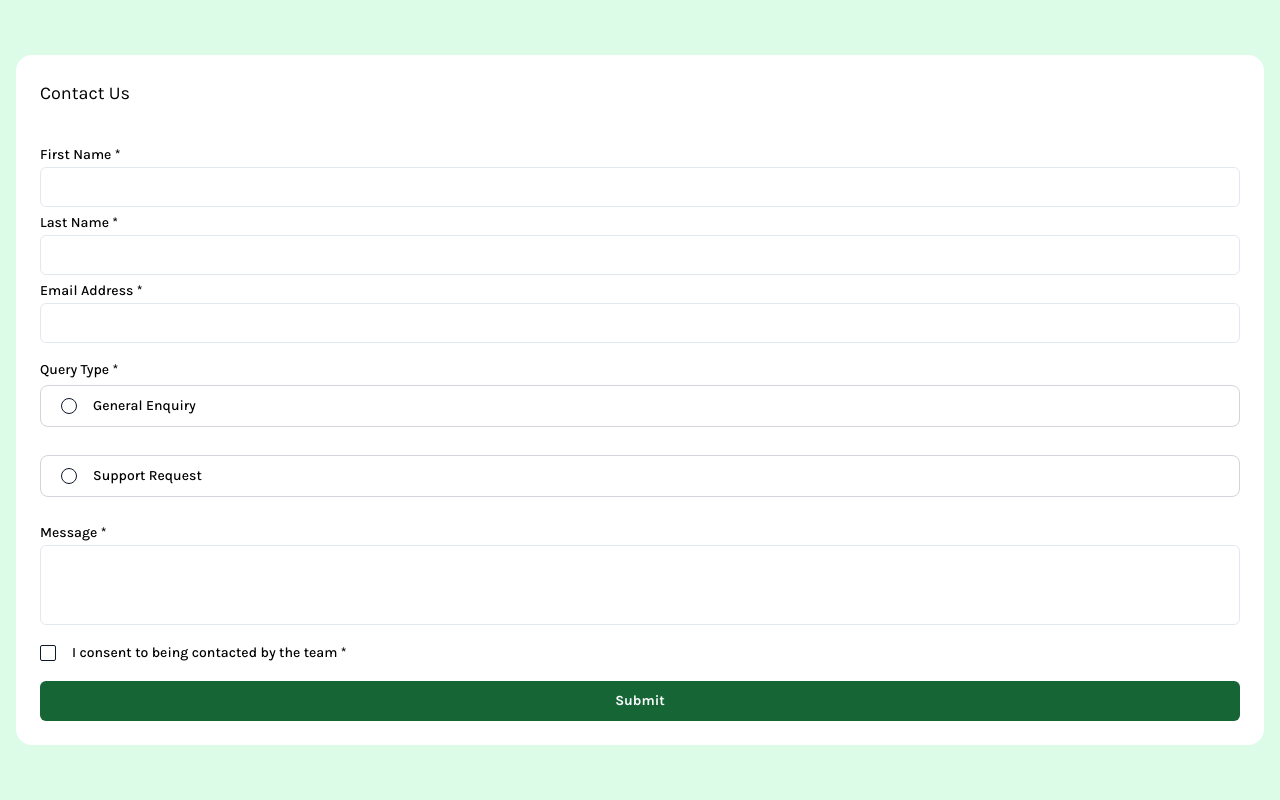
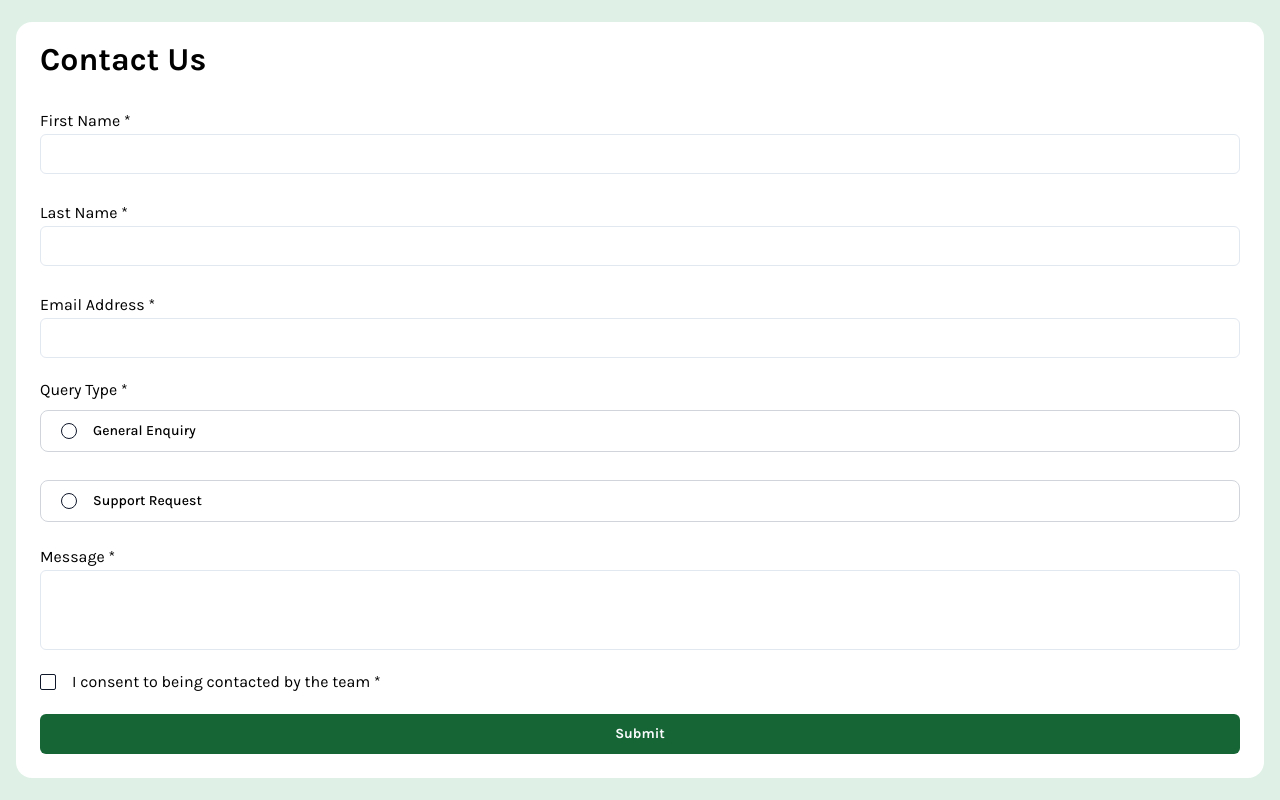
Before and after one commit to DeyanTopalov/contact-form, a Next.js app: page / in a window 1280 px wide. Built offline with nearby package versions, Linux system fonts and the light colour scheme.

Commit message:
form errors updated

```diff
--- a/app/layout.tsx
+++ b/app/layout.tsx
@@ -16,7 +16,7 @@ export default function RootLayout({
   return (
     <html lang="en">
       <body
-        className={`${karla.className} grid h-svh w-svw place-items-center gap-0 bg-green-100 text-left text-lg antialiased md:h-screen md:w-full`}
+        className={`${karla.className} bg-clr-green-200 grid h-svh w-svw place-items-center gap-0 text-left text-lg antialiased md:h-screen md:w-full`}
       >
         <Toaster />
         <main className="grid h-svh w-svw place-items-center px-4 md:max-w-[90rem]">
--- a/app/page.tsx
+++ b/app/page.tsx
@@ -3,7 +3,7 @@ import Form from "@components/Form";
 export default function Home() {
   return (
     <section className="grid w-full rounded-2xl bg-white p-6">
-      <h1 className="mb-8">Contact Us</h1>
+      <h1 className="mb-8 text-[2rem] font-bold">Contact Us</h1>
       <Form />
     </section>
   );
--- a/components/Form.tsx
+++ b/components/Form.tsx
@@ -12,16 +12,18 @@ import FormAlert from "./FormAlert";
 import { useState, useEffect } from "react";
 
 const contactUsSchema = z.object({
-  firstName: z.string().min(2, "First name must be at least 2 characters"),
-  lastName: z.string().min(2, "Last name must be at least 2 characters"),
-  email: z.string().email("Invalid email address"),
-  message: z.string(),
+  firstName: z.string().min(1, "This field is required"),
+  lastName: z.string().min(1, "This field is required"),
+  email: z.string().email("Please enter a valid email address"),
+  message: z.string({ message: "This field is required" }),
   queryType: z.enum(["General Enquiry", "Support Request"], {
     message: "Please select a query type",
   }),
 
   terms: z.literal("yes", {
-    errorMap: () => ({ message: "You must accept the terms & conditions" }),
+    errorMap: () => ({
+      message: "To submit this form, please consent to being contacted",
+    }),
   }),
 });
 
@@ -30,9 +32,8 @@ const Form = () => {
   const {
     register,
     handleSubmit,
-    formState: { errors, isSubmitting, isSubmitted },
+    formState: { errors, isSubmitting },
     reset,
-    resetField,
     control,
   } = useForm<TContactUsSchema>({
     resolver: zodResolver(contactUsSchema),
@@ -73,17 +74,45 @@ const Form = () => {
       />
       <section>
         {/* Text inputs - Personal details */}
-        <Label htmlFor="firstName">First Name *</Label>
-        <Input id="firstName" type="text" {...register("firstName")} />
-        {errors.firstName && (
-          <p className="text-red-500">{`${errors.firstName.message}`}</p>
-        )}
-        <Label htmlFor="lastName">Last Name *</Label>
-        <Input id="lastName" type="text" {...register("lastName")} />
-        {errors.lastName && (
-          <p className="text-red-500">{`${errors.lastName.message}`}</p>
-        )}
-        <Label htmlFor="email">Email Address *</Label>
+        <Label htmlFor="firstName" className="text-base font-normal">
+          First Name *
+        </Label>
+        <Input
+          id="firstName"
+          type="text"
+          {...register("firstName")}
+          aria-describedby="firstName-error"
+        />
+        <div
+          id="firstName-error"
+          aria-live="polite"
+          className="flex h-6 w-full items-center justify-start"
+        >
+          {errors.firstName && (
+            <p className="text-clr-red text-base font-normal">{`${errors.firstName.message}`}</p>
+          )}
+        </div>
+        <Label htmlFor="lastName" className="text-base font-normal">
+          Last Name *
+        </Label>
+        <Input
+          id="lastName"
+          type="text"
+          {...register("lastName")}
+          aria-describedby="lastName-error"
+        />
+        <div
+          id="lastName-error"
+          aria-live="polite"
+          className="flex h-6 w-full items-center justify-start"
+        >
+          {errors.lastName && (
+            <p className="text-clr-red text-base font-normal">{`${errors.lastName.message}`}</p>
+          )}
+        </div>
+        <Label htmlFor="email" className="text-base font-normal">
+          Email Address *
+        </Label>
         <Input id="email" type="text" {...register("email")} />
         {errors.email && (
           <p className="text-red-500">{`${errors.email.message}`}</p>
@@ -106,7 +135,9 @@ const Form = () => {
             {errors.queryType && (
               <p className="text-red-500">{`${errors.queryType.message}`}</p>
             )}
-            <Label htmlFor="query-type">Query Type *</Label>
+            <Label htmlFor="query-type" className="text-base font-normal">
+              Query Type *
+            </Label>
             <div className="flex items-center gap-4 rounded-lg border border-gray-300 px-5 py-3">
               <RadioGroupItem value="General Enquiry" id="r1" />
               <Label htmlFor="r1">General Enquiry</Label>
@@ -121,7 +152,9 @@ const Form = () => {
         control={control}
       />
       <div className="mt-5">
-        <Label htmlFor="message">Message *</Label>
+        <Label htmlFor="message" className="text-base font-normal">
+          Message *
+        </Label>
         <Input
           id="message"
           type="text"
@@ -146,7 +179,7 @@ const Form = () => {
           control={control}
         />
 
-        <Label htmlFor="terms">
+        <Label htmlFor="terms" className="text-base font-normal">
           I consent to being contacted by the team *
         </Label>
         {errors.terms && (
--- a/components/ui/checkbox.tsx
+++ b/components/ui/checkbox.tsx
@@ -1,10 +1,10 @@
-"use client"
+"use client";
 
-import * as React from "react"
-import * as CheckboxPrimitive from "@radix-ui/react-checkbox"
-import { Check } from "lucide-react"
+import * as React from "react";
+import * as CheckboxPrimitive from "@radix-ui/react-checkbox";
+import { Check } from "lucide-react";
 
-import { cn } from "@/lib/utils"
+import { cn } from "@/lib/utils";
 
 const Checkbox = React.forwardRef<
   React.ElementRef<typeof CheckboxPrimitive.Root>,
@@ -13,8 +13,8 @@ const Checkbox = React.forwardRef<
   <CheckboxPrimitive.Root
     ref={ref}
     className={cn(
-      "peer h-4 w-4 shrink-0 rounded-sm border border-slate-200 border-slate-900 ring-offset-white focus-visible:outline-none focus-visible:ring-2 focus-visible:ring-slate-950 focus-visible:ring-offset-2 disabled:cursor-not-allowed disabled:opacity-50 data-[state=checked]:bg-slate-900 data-[state=checked]:text-slate-50 dark:border-slate-800 dark:border-slate-50 dark:ring-offset-slate-950 dark:focus-visible:ring-slate-300 dark:data-[state=checked]:bg-slate-50 dark:data-[state=checked]:text-slate-900",
-      className
+      "peer h-4 w-4 shrink-0 rounded-sm border border-slate-200 border-slate-900 ring-offset-white focus-visible:outline-none focus-visible:ring-2 focus-visible:ring-slate-950 focus-visible:ring-offset-2 disabled:cursor-not-allowed disabled:opacity-50 data-[state=checked]:bg-slate-900 data-[state=checked]:text-slate-50 dark:border-slate-50 dark:border-slate-800 dark:ring-offset-slate-950 dark:focus-visible:ring-slate-300 dark:data-[state=checked]:bg-slate-50 dark:data-[state=checked]:text-slate-900",
+      className,
     )}
     {...props}
   >
@@ -24,7 +24,7 @@ const Checkbox = React.forwardRef<
       <Check className="h-4 w-4" />
     </CheckboxPrimitive.Indicator>
   </CheckboxPrimitive.Root>
-))
-Checkbox.displayName = CheckboxPrimitive.Root.displayName
+));
+Checkbox.displayName = CheckboxPrimitive.Root.displayName;
 
-export { Checkbox }
+export { Checkbox };
--- a/styles/globals.css
+++ b/styles/globals.css
@@ -14,3 +14,25 @@
 
 
 /* CSS Variables based on project design */
+
+@layer base {
+  :root {
+    --grey-900: 187, 24%, 22%;
+    --grey-500: 186, 15%, 59%;
+
+    --green-600: 169, 82%, 27%;
+    --green-200: 148, 38%, 91%;
+
+    --red: 0, 66%, 54%;
+  }
+}
+
+.test {
+  color: hsl(187, 24%, 22%);
+  color: hsl(186, 15%, 59%);
+
+  color: hsl(169, 82%, 27%);
+  color: hsl(148, 38%, 91%);
+
+  color: hsl(0, 66%, 54%);
+}
--- a/tailwind.config.ts
+++ b/tailwind.config.ts
@@ -1,12 +1,12 @@
-import type { Config } from "tailwindcss"
+import type { Config } from "tailwindcss";
 
 const config = {
   darkMode: ["class"],
   content: [
-    './pages/**/*.{ts,tsx}',
-    './components/**/*.{ts,tsx}',
-    './app/**/*.{ts,tsx}',
-    './src/**/*.{ts,tsx}',
+    "./pages/**/*.{ts,tsx}",
+    "./components/**/*.{ts,tsx}",
+    "./app/**/*.{ts,tsx}",
+    "./src/**/*.{ts,tsx}",
   ],
   prefix: "",
   theme: {
@@ -18,6 +18,13 @@ const config = {
       },
     },
     extend: {
+      colors: {
+        "clr-grey-900": "hsla(var(--grey-900))",
+        "clr-grey-500": "hsla(var(--grey-500))",
+        "clr-green-600": "hsla(var(--green-600))",
+        "clr-green-200": "hsla(var(--green-200))",
+        "clr-red": "hsla(var(--red))",
+      },
       keyframes: {
         "accordion-down": {
           from: { height: "0" },
@@ -35,6 +42,6 @@ const config = {
     },
   },
   plugins: [require("tailwindcss-animate")],
-} satisfies Config
+} satisfies Config;
 
-export default config
+export default config;
```
